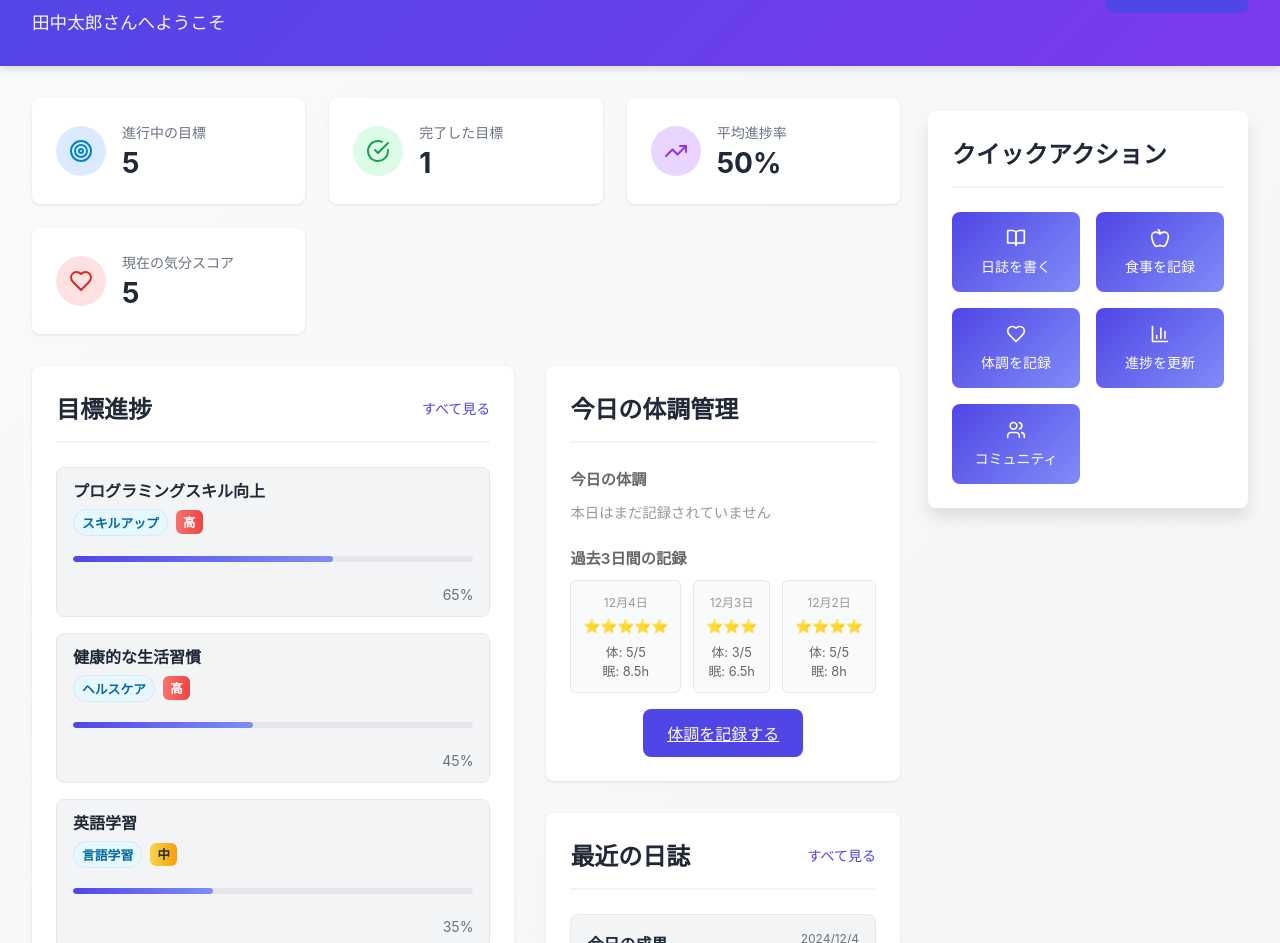
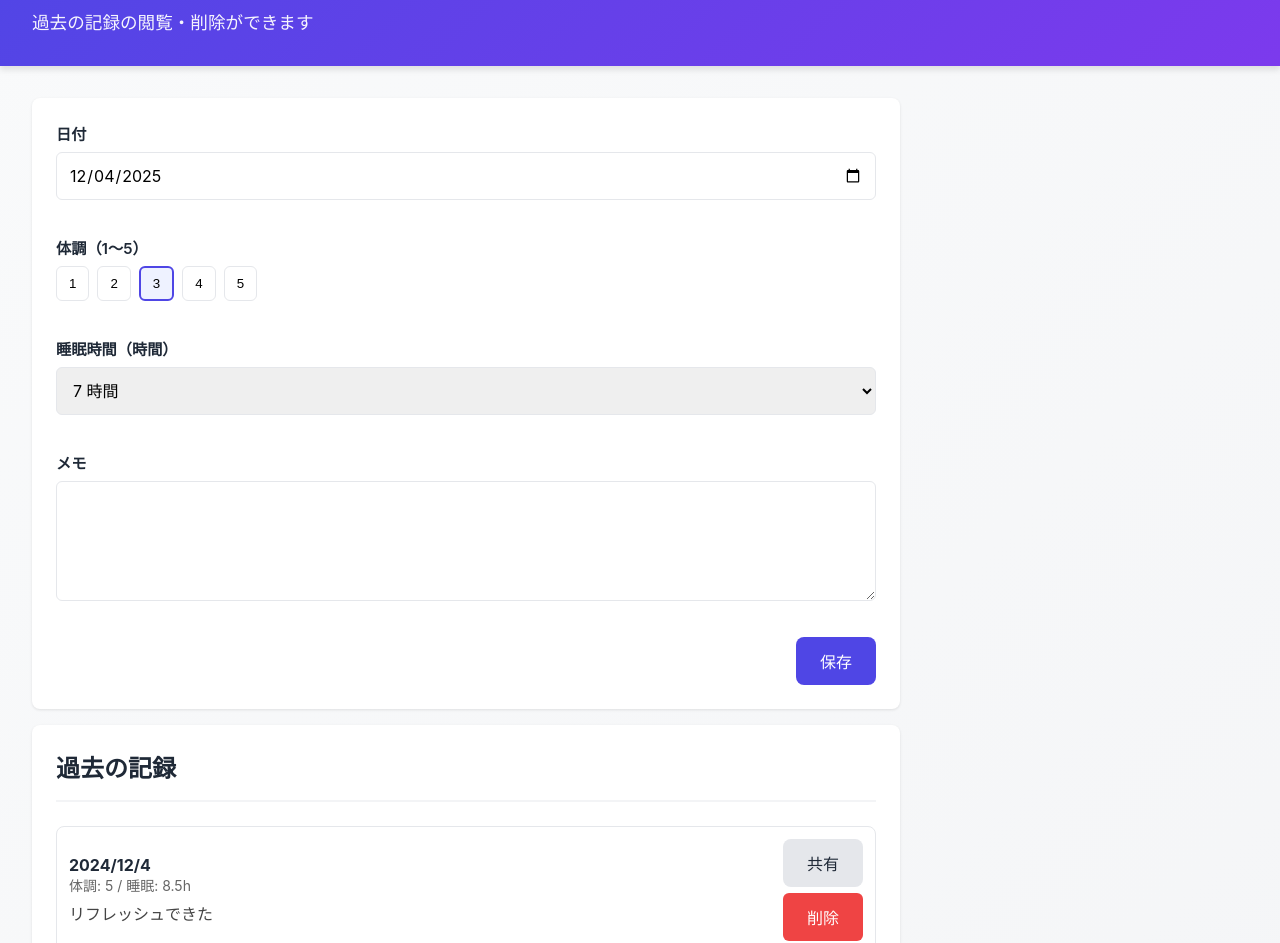
Before and after one commit to fca-koki-maeda/Team-C-Goal-App, a React (Vite) app: page /health in a window 1280 px wide. Before the commit this address led to /. Shown: the part 89-1032 px from the top of the page. Built offline with nearby package versions, Linux system fonts and the light colour scheme.

Commit message:
体調管理入力画面の作成・ボタンにリンク導入

```diff
--- a/src/App.tsx
+++ b/src/App.tsx
@@ -5,6 +5,7 @@ import Social from './components/Social';
 import AddGoal from './components/AddGoal';
 import AllGoals from './components/AllGoals';
 import EditGoal from './components/EditGoal';
+import HealthPage from './components/Health'; // 追加
 import { Goal, HealthMetrics, Journal } from './types';
 import './styles/dashboard.css';
 
@@ -79,7 +80,7 @@ function App() {
     },
   ]);
 
-  const [healthMetrics] = useState<HealthMetrics[]>([
+  const [healthMetrics, setHealthMetrics] = useState<HealthMetrics[]>([
     {
       id: '1',
       date: new Date('2024-11-28'),
@@ -194,6 +195,16 @@ function App() {
     setGoals(goals.filter(g => g.id !== id));
   };
 
+  // 追加: 健康データ追加 / 削除ハンドラ
+  const handleAddMetric = (m: Omit<HealthMetrics, 'id'>) => {
+    const metric: HealthMetrics = { ...m, id: `${Date.now()}` };
+    setHealthMetrics((prev) => [...prev, metric]);
+  };
+
+  const handleDeleteMetric = (id: string) => {
+    setHealthMetrics((prev) => prev.filter((x) => x.id !== id));
+  };
+
   return (
     <BrowserRouter>
       <div className="App">
@@ -231,6 +242,19 @@ function App() {
               />
             }
           />
+
+          {/* 追加: 体調記録ページ */}
+          <Route
+            path="/health"
+            element={
+              <HealthPage
+                metrics={healthMetrics}
+                onAddMetric={handleAddMetric}
+                onDeleteMetric={handleDeleteMetric}
+              />
+            }
+          />
+
           <Route path="/social" element={<Social />} />
           <Route path="*" element={<Navigate to="/" replace />} />
         </Routes>
--- /dev/null
+++ b/src/components/Health.tsx
@@ -0,0 +1,124 @@
+import React, { useState } from 'react';
+import { HealthMetrics } from '../types';
+import '../styles/dashboard.css';
+
+interface HealthPageProps {
+  metrics: HealthMetrics[];
+  onAddMetric: (m: Omit<HealthMetrics, 'id'>) => void;
+  onDeleteMetric: (id: string) => void;
+}
+
+export default function HealthPage({ metrics, onAddMetric, onDeleteMetric }: HealthPageProps) {
+  const [date, setDate] = useState<string>(new Date().toISOString().split('T')[0]);
+  const [mood, setMood] = useState<number>(3);
+  const [sleepHours, setSleepHours] = useState<number>(7);
+  const [notes, setNotes] = useState<string>('');
+
+  const handleSubmit = (e: React.FormEvent) => {
+    e.preventDefault();
+    const metric: Omit<HealthMetrics, 'id'> = {
+      date: new Date(date),
+      mood,
+      energyLevel: mood, // 簡易に mood と同等
+      sleepHours,
+      sleepQuality: Math.min(5, Math.max(1, Math.round((sleepHours / 12) * 5))), // 簡易推定
+      notes,
+    };
+    onAddMetric(metric);
+    // フォームリセット
+    setMood(3);
+    setSleepHours(7);
+    setNotes('');
+    setDate(new Date().toISOString().split('T')[0]);
+  };
+
+  return (
+    <div className="dashboard">
+      <header className="dashboard-header">
+        <div className="header-content">
+          <h1>体調を記録する</h1>
+          <p className="greeting">過去の記録の閲覧・削除ができます</p>
+        </div>
+      </header>
+
+      <main className="dashboard-main">
+        <section className="card" style={{ marginBottom: 16 }}>
+          <form onSubmit={handleSubmit} style={{ display: 'grid', gap: 12 }}>
+            <div className="form-group">
+              <label>日付</label>
+              <input type="date" value={date} onChange={(e) => setDate(e.target.value)} />
+            </div>
+
+            <div className="form-group">
+              <label>体調（1〜5）</label>
+              <div style={{ display: 'flex', gap: 8 }}>
+                {[1,2,3,4,5].map((v) => (
+                  <button
+                    key={v}
+                    type="button"
+                    onClick={() => setMood(v)}
+                    style={{
+                      padding: '8px 12px',
+                      borderRadius: 6,
+                      border: mood === v ? '2px solid #4f46e5' : '1px solid #e5e7eb',
+                      background: mood === v ? '#eef2ff' : '#fff',
+                      cursor: 'pointer'
+                    }}
+                    aria-pressed={mood === v}
+                  >
+                    {v}
+                  </button>
+                ))}
+              </div>
+            </div>
+
+            <div className="form-group">
+              <label>睡眠時間（時間）</label>
+              <select value={sleepHours} onChange={(e) => setSleepHours(Number(e.target.value))}>
+                {Array.from({ length: 13 }).map((_, i) => (
+                  <option key={i} value={i}>{i} 時間</option>
+                ))}
+              </select>
+            </div>
+
+            <div className="form-group">
+              <label>メモ</label>
+              <textarea value={notes} onChange={(e) => setNotes(e.target.value)} rows={3} />
+            </div>
+
+            <div style={{ display: 'flex', gap: 8, justifyContent: 'flex-end' }}>
+              <button type="submit" className="btn btn-primary">保存</button>
+            </div>
+          </form>
+        </section>
+
+        <section className="card">
+          <div className="card-header">
+            <h2>過去の記録</h2>
+          </div>
+          {metrics.length === 0 ? (
+            <p className="empty-state">記録がありません</p>
+          ) : (
+            <div style={{ display: 'grid', gap: 10 }}>
+              {metrics.slice().reverse().map((m) => (
+                <div key={m.id} style={{ padding: 12, border: '1px solid #e5e7eb', borderRadius: 8, background: '#fff', display: 'flex', justifyContent: 'space-between', alignItems: 'center' }}>
+                  <div>
+                    <div style={{ fontWeight: 700 }}>{new Date(m.date).toLocaleDateString('ja-JP')}</div>
+                    <div style={{ color: '#666', fontSize: 14 }}>
+                      体調: {m.mood} / 睡眠: {m.sleepHours}h
+                    </div>
+                    {m.notes && <div style={{ color: '#444', marginTop: 6 }}>{m.notes}</div>}
+                  </div>
+                  <div style={{ display: 'flex', flexDirection: 'column', gap: 6 }}>
+                    <button className="btn btn-secondary" onClick={() => navigator.clipboard?.writeText(JSON.stringify(m))}>共有</button>
+                    <button className="btn btn-danger" onClick={() => { if (confirm('この記録を削除しますか？')) onDeleteMetric(m.id); }}>削除</button>
+                  </div>
+                </div>
+              ))}
+            </div>
+          )}
+        </section>
+      </main>
+    </div>
+  );
+}
```
